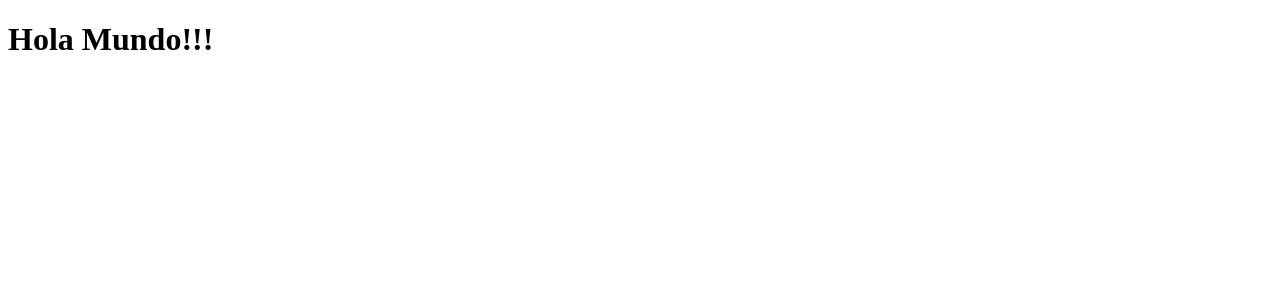
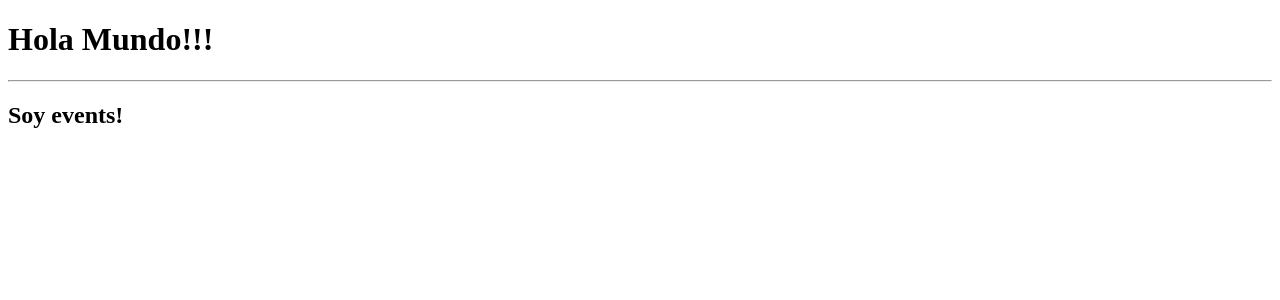
Before and after one commit to alexmarinmendez/react-9-eventos-vite, a React (Vite) app: page / in a window 1280 px wide. Shown: the top 300 px of the page. Built offline with nearby package versions, Linux system fonts and the light colour scheme.

Commit message:
feat: add Events Component

```diff
--- a/src/App.jsx
+++ b/src/App.jsx
@@ -1,6 +1,12 @@
+import Events from './components/Events';
+
 const App = () => {
   return (
-    <h1>Hola Mundo!!!</h1>
+    <>
+      <h1>Hola Mundo!!!</h1>
+      <hr />
+      <Events />
+    </>
   )
 }
 
--- /dev/null
+++ b/src/components/Events.jsx
@@ -0,0 +1,11 @@
+import { Component } from "react";
+
+class Events extends Component {
+    render() {
+        return(
+            <h2>Soy events!</h2>
+        )
+    }
+}
+
+export default Events;
```
